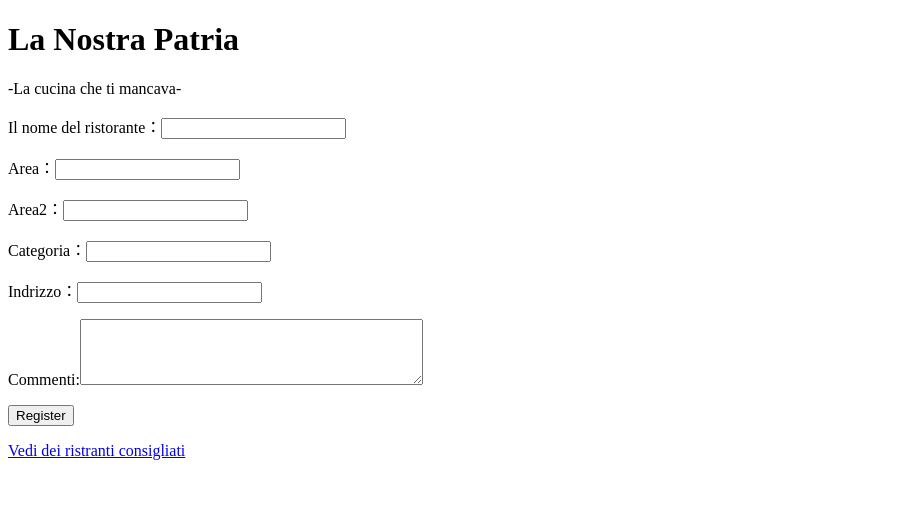
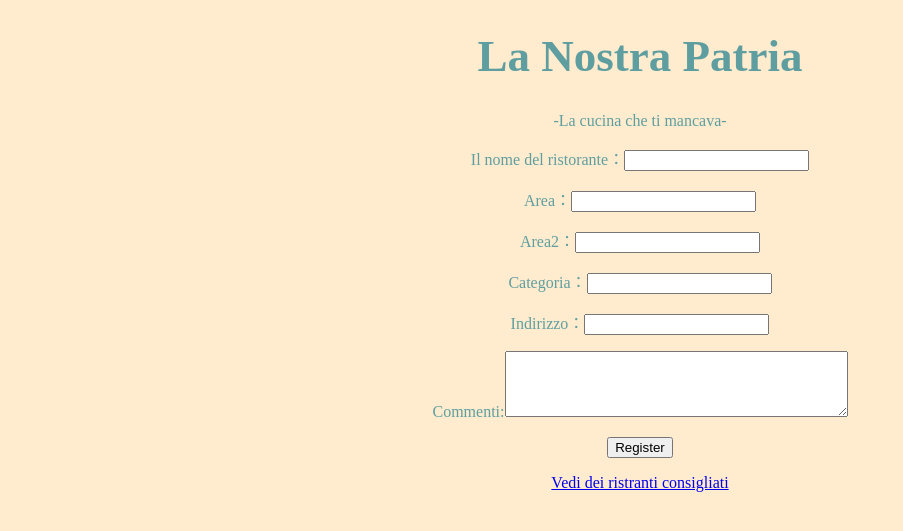
Before and after one commit to miyukiccina/php_db_sql, a PHP site: page /index.html in a window 1280 px wide. Shown: the top 531 px of the page, without its empty margins (0-903 px from the left). Run offline with PHP 8.4, Linux system fonts and the light colour scheme.

Commit message:
Add files via upload

```diff
--- a/data.php
+++ b/data.php
@@ -44,7 +44,7 @@ if($status==false){
     $error = $stmt->errorInfo();
     exit("QueryError:".$error[2]);
 }else{
-    header("Location: index.php");
+    header("Location: index.html");
     exit;
 }
 
--- a/index.html
+++ b/index.html
@@ -4,29 +4,31 @@
     <meta charset="UTF-8">
     <meta http-equiv="X-UA-Compatible" content="IE=edge">
     <meta name="viewport" content="width=device-width, initial-scale=1.0">
-    <title>Document</title>
+    <title>La Nostra Patria</title>
+    <link rel="stylesheet" href="style.css">
 </head>
 <body>
+
     <header>
-    <h1 id="title">La Nostra Patria</h1>
+    <h1 class="title">La Nostra Patria</h1>
     <div>-La cucina che ti mancava-</div>
     </header>
-</body>
-</html>
 
 
+
+<div class="form"></div>
 <form action="data.php" method="post">
 
   <p>Il nome del ristorante：<input type="text" name="name" size="20"></p>
   <p>Area：<input type="text" name="area" size="20"></p>
   <p>Area2：<input type="text" name="area2" size="20"></p>
   <p>Categoria：<input type="text" name="category" size="20"></p>
-  <p>Indrizzo：<input type="text" name="adress" size="20"></p>
+  <p>Indirizzo：<input type="text" name="adress" size="20"></p>
   <p>Commenti:<textArea name="comment" rows="4" cols="40"></textArea></p>
 
 
   <p><input type="submit" value="Register" ></p>
-
+</div>
 
   <div>
       <a href="select.php">Vedi dei ristranti consigliati</a>
@@ -34,3 +36,6 @@
 
 
 </form>
+
+</body>
+</html>
--- a/select.php
+++ b/select.php
@@ -45,7 +45,8 @@ try {
     <meta charset="UTF-8">
     <meta http-equiv="X-UA-Compatible" content="IE=edge">
     <meta name="viewport" content="width=device-width, initial-scale=1.0">
-    <title>Document</title>
+    <title>La Nostra Patria</title>
+    <link rel="stylesheet" href="style.css">
 </head>
 <body>
 
--- /dev/null
+++ b/style.css
@@ -0,0 +1,10 @@
+body {
+  text-align: center;
+  background-color: blanchedalmond;
+  color: cadetblue;
+}
+
+h1 {
+  font-size: 45px;
+  color: cadetblue;
+}
--- a/u_view.php
+++ b/u_view.php
@@ -39,7 +39,8 @@ if($status==false){
     <meta charset="UTF-8">
     <meta http-equiv="X-UA-Compatible" content="IE=edge">
     <meta name="viewport" content="width=device-width, initial-scale=1.0">
-    <title>Document</title>
+    <title>La Nostra Patria</title>
+    <link rel="stylesheet" href="style.css">
 </head>
 <body>
     <header>
```
